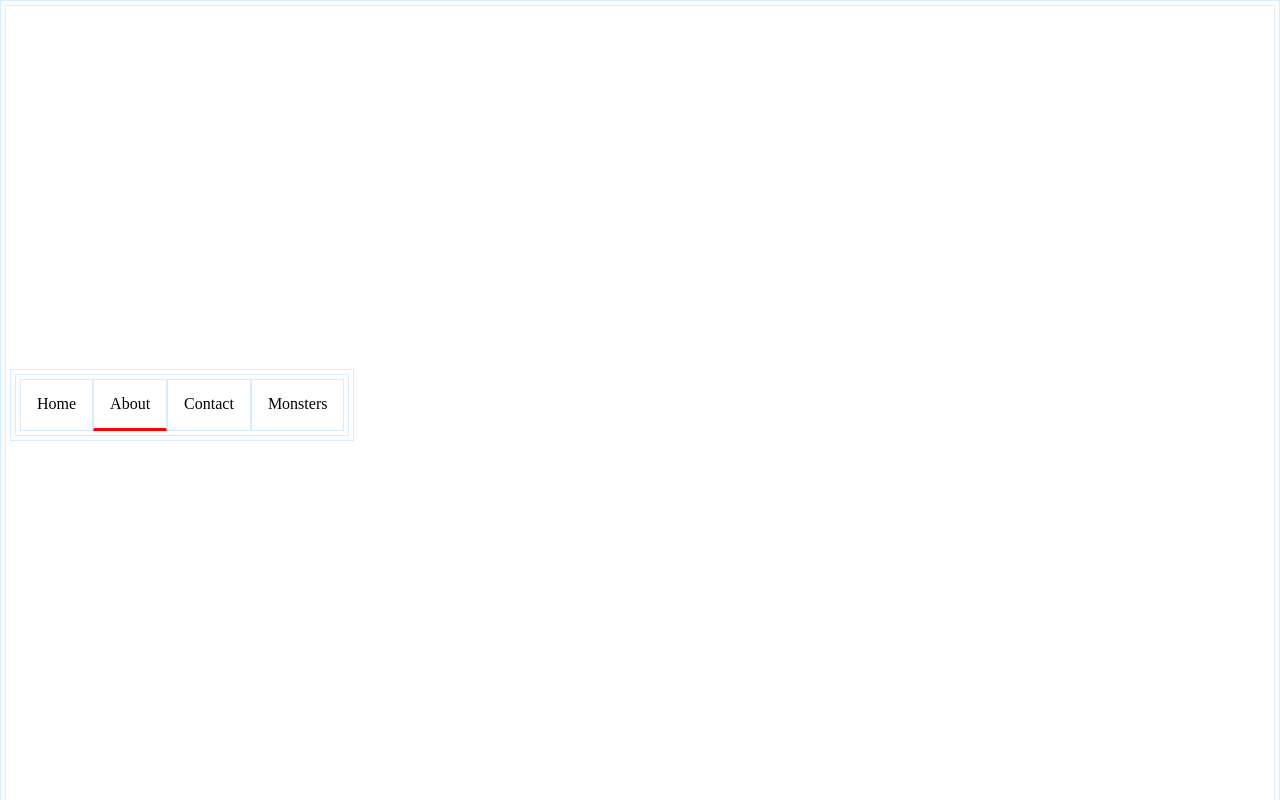
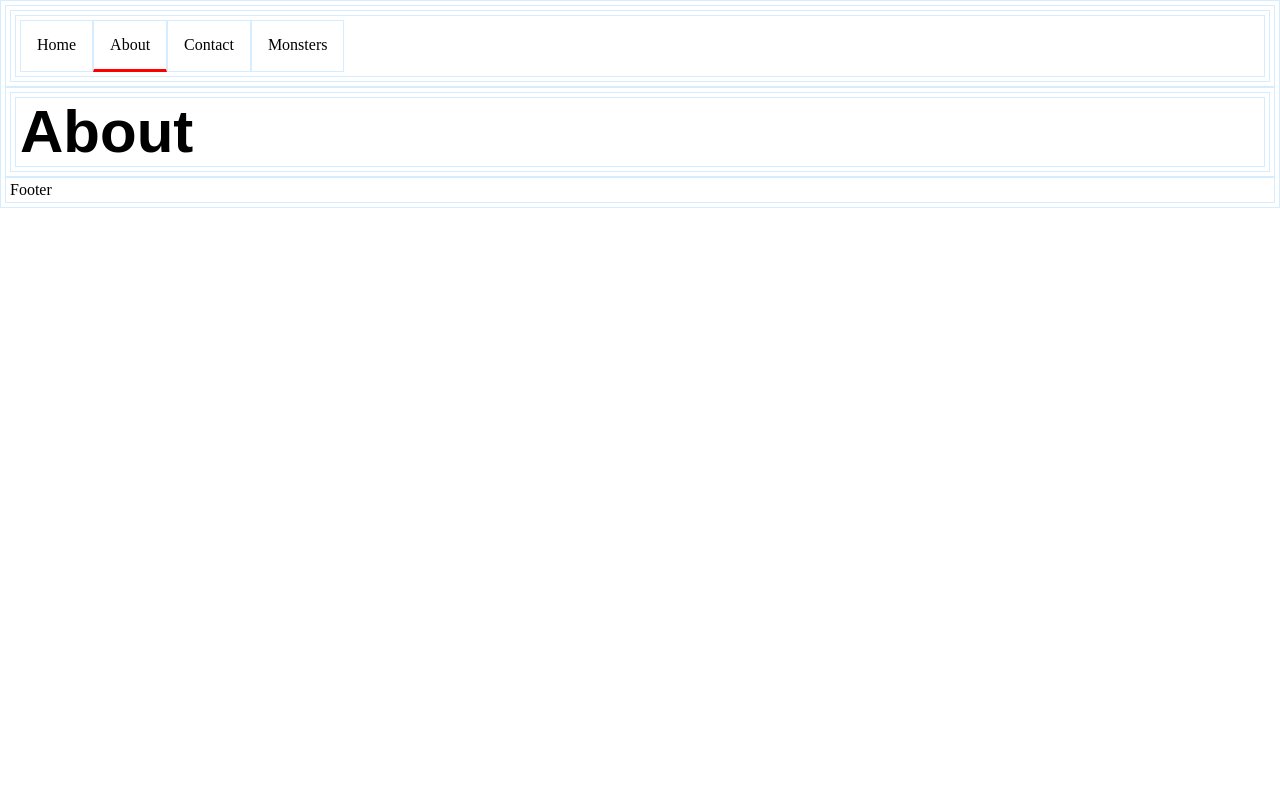
Before and after one commit to AndyLSQ/vite-test-project, a Vue app: page /about in a window 1280 px wide. Shown: the top 800 px of the page. Built offline with nearby package versions, Linux system fonts and the light colour scheme.

Commit message:
About page positioning fix

```diff
--- a/src/views/AboutView.vue
+++ b/src/views/AboutView.vue
@@ -4,12 +4,4 @@
    </div>
 </template>
 
-<style>
-   @media (min-width: 1024px) {
-      .about {
-         min-height: 100vh;
-         display: flex;
-         align-items: center;
-      }
-   }
-</style>
+<style></style>
```
